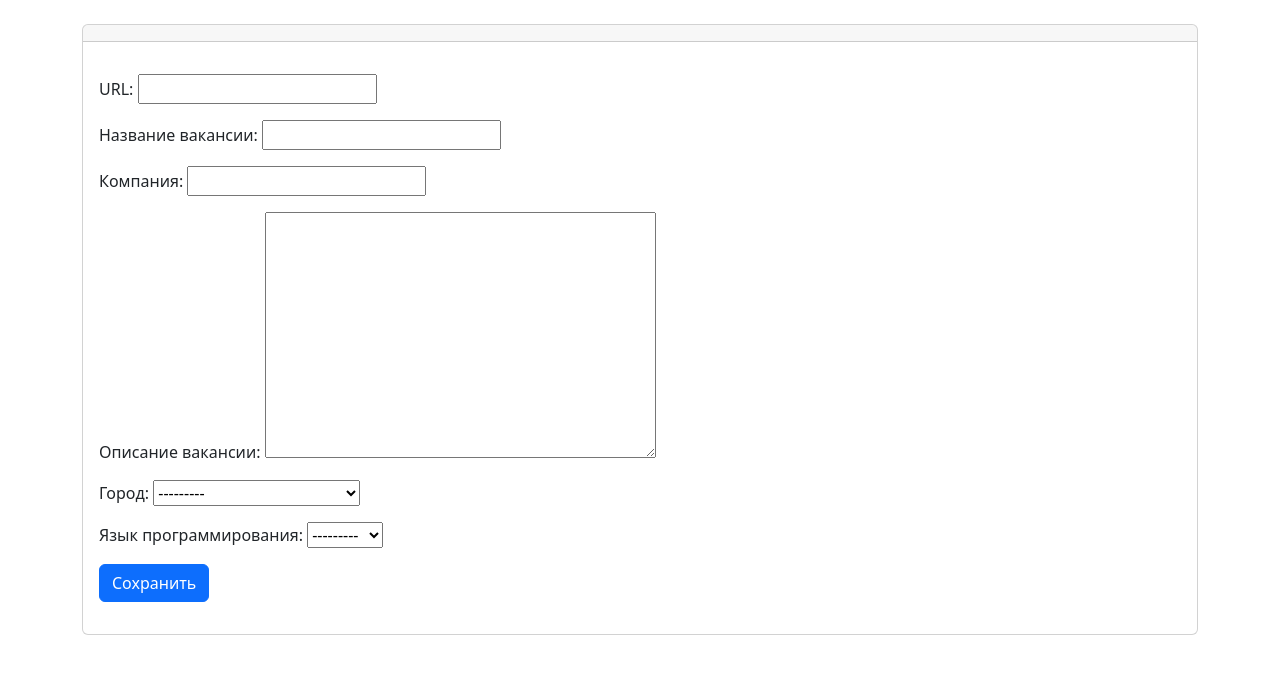
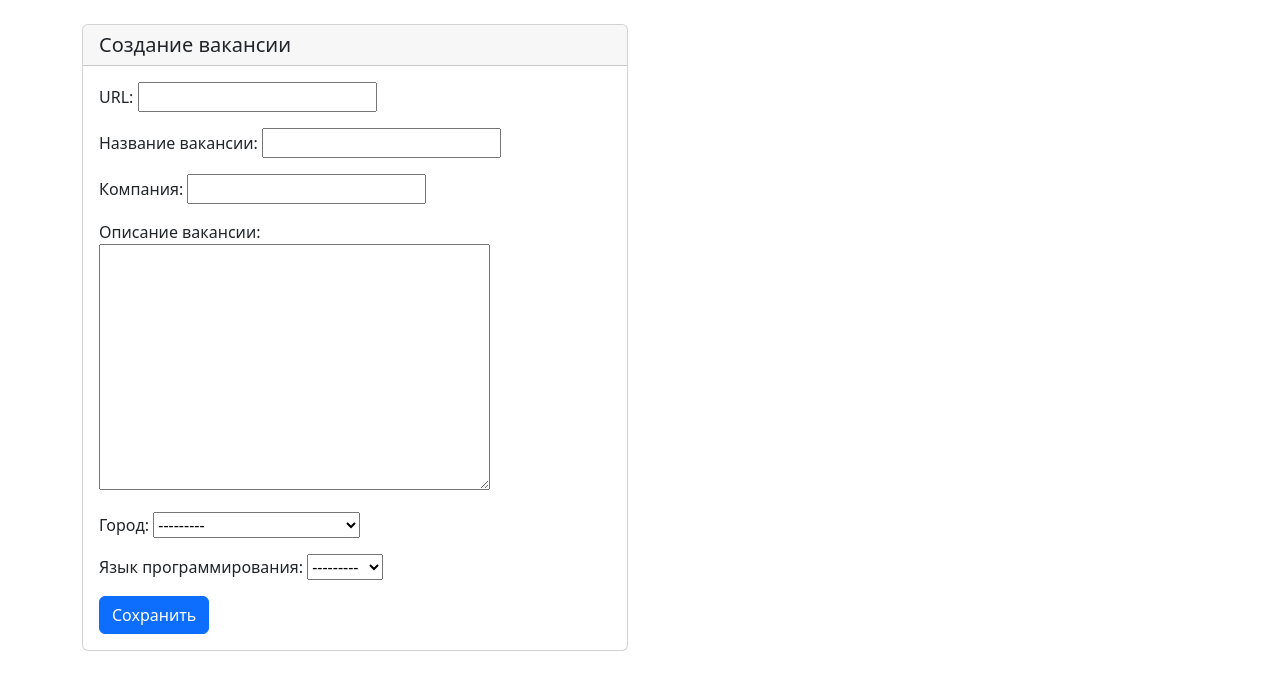
Before and after one commit to darthmorgot/scraping_service, a Django app: page /create/ in a window 1280 px wide. Shown: the part 56-746 px from the top of the page. Run offline with Django 4.2, Linux system fonts and the light colour scheme; data comes from the database, SQL or seed files in the repository.

Commit message:
Небольшие правки разметки.

```diff
--- a/scraping/templates/scraping/create.html
+++ b/scraping/templates/scraping/create.html
@@ -5,19 +5,15 @@
 {% block content %}
   <div class="container">
     <div class="row">
-      <div>
+      <div class="col-md-6">
         <div class="card mt-3">
-          <h5 class="card-header">
-            <a href="{{ object.url }}" class="list-group-item link-primary">{{ object.title }}</a>
-          </h5>
+          <h5 class="card-header">Создание вакансии</h5>
           <div class="card-body">
-            <p class="card-text">
-              <form action="{% url 'create' %}" method="post">
-                {% csrf_token %}
-                {{ form.as_p }}
-                <button type="submit" class="btn btn-primary">Сохранить</button>
-              </form>
-            </p>
+            <form action="{% url 'create' %}" method="post">
+              {% csrf_token %}
+              {{ form.as_p }}
+              <button type="submit" class="btn btn-primary">Сохранить</button>
+            </form>
           </div>
         </div>
       </div>
```
